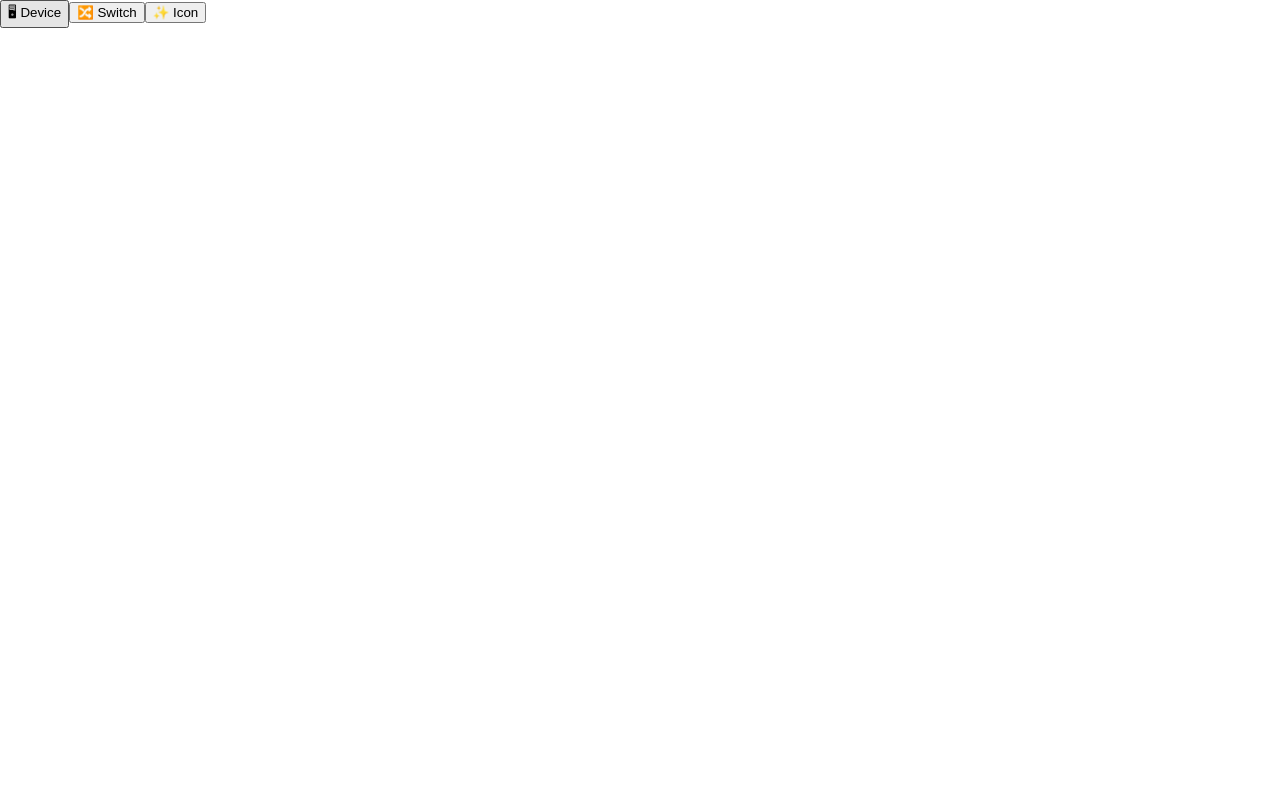
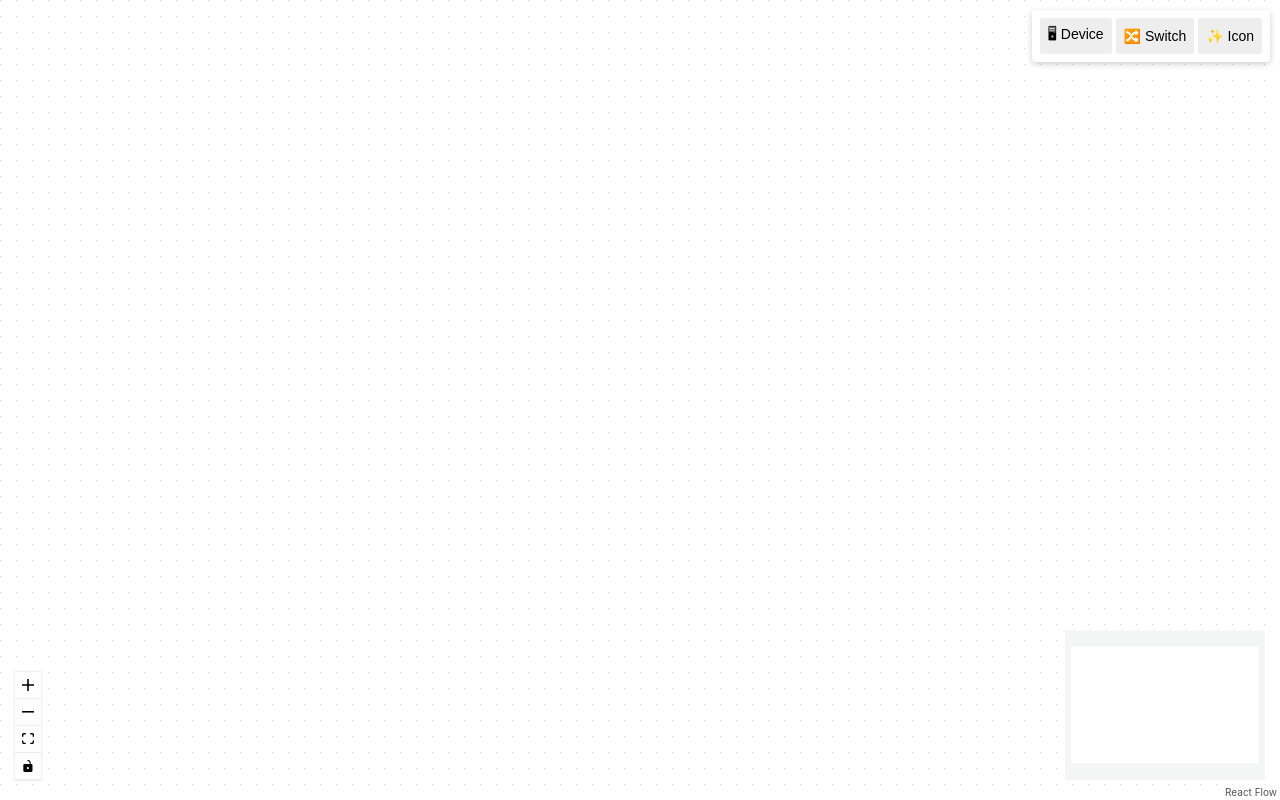
Before and after one commit to mt292/Topology-Dashboard, a React (Create React App) app in the folder frontend/: page / in a window 1280 px wide. Built offline with nearby package versions, Linux system fonts and the light colour scheme; no server answers.

Commit message:
Adds a floating “+” toolbar in the top-right

```diff
--- a/frontend/src/App.css
+++ b/frontend/src/App.css
@@ -1,38 +1,32 @@
-.App {
-  text-align: center;
+.app {
+  width: 100vw;
+  height: 100vh;
+  position: relative;
 }
 
-.App-logo {
-  height: 40vmin;
-  pointer-events: none;
+.toolbar {
+  position: absolute;
+  top: 10px;
+  right: 10px;
+  z-index: 4;
+  background: rgba(255,255,255,0.9);
+  padding: 8px;
+  border-radius: 4px;
+  box-shadow: 0 2px 6px rgba(0,0,0,0.2);
+  display: flex;
+  gap: 4px;
 }
 
-@media (prefers-reduced-motion: no-preference) {
-  .App-logo {
-    animation: App-logo-spin infinite 20s linear;
-  }
+.toolbar button {
+  border: none;
+  background: #eee;
+  padding: 6px 8px;
+  border-radius: 3px;
+  cursor: pointer;
+  font-size: 14px;
 }
 
-.App-header {
-  background-color: #282c34;
-  min-height: 100vh;
-  display: flex;
-  flex-direction: column;
-  align-items: center;
-  justify-content: center;
-  font-size: calc(10px + 2vmin);
+.toolbar button.active {
+  background: #4287f5;
   color: white;
 }
-
-.App-link {
-  color: #61dafb;
-}
-
-@keyframes App-logo-spin {
-  from {
-    transform: rotate(0deg);
-  }
-  to {
-    transform: rotate(360deg);
-  }
-}
```
